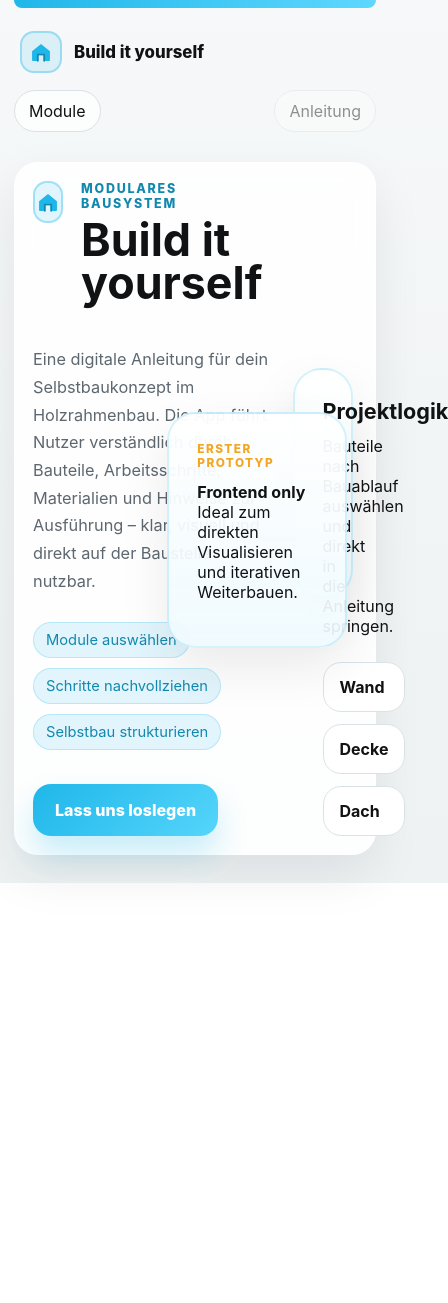
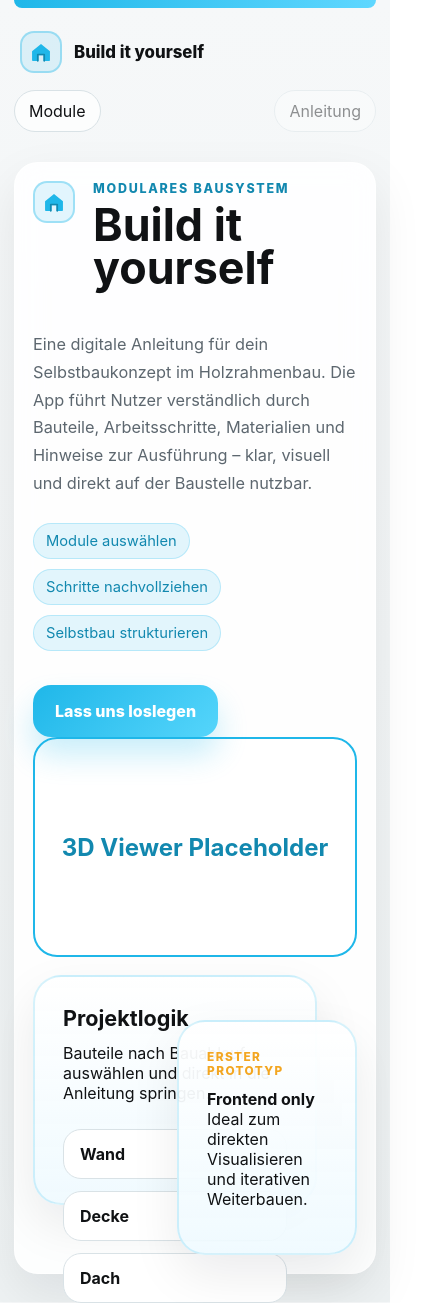
Before and after one commit to iFeelix95/build-it-yourself-app, a React (Vite) app: page / in a window 390 px wide. Shown: the whole page, 448 px wide, since content can reach past the window. Before the commit the page ends 883 px from the top, so only its background shows below. Built offline with nearby package versions, Linux system fonts and the light colour scheme.

Commit message:
stable before codex change

```diff
--- a/package.json
+++ b/package.json
@@ -9,8 +9,11 @@
     "preview": "vite preview"
   },
   "dependencies": {
+    "@react-three/drei": "^10.7.7",
+    "@react-three/fiber": "^9.5.0",
     "react": "^18.3.1",
-    "react-dom": "^18.3.1"
+    "react-dom": "^18.3.1",
+    "three": "^0.183.2"
   },
   "devDependencies": {
     "@vitejs/plugin-react": "^5.1.4",
--- a/src/App.jsx
+++ b/src/App.jsx
@@ -1,4 +1,6 @@
+
 import { useMemo, useState } from 'react'
+import ModelViewer from './components/ModelViewer'
 
 const modules = [
   {
@@ -222,6 +224,7 @@ function LandingPage({ onStart }) {
           <button className="primary-btn" onClick={onStart}>
             Lass uns loslegen
           </button>
+          <ModelViewer />
         </div>
         <div className="hero-visual">
           <div className="mock-card floating-card main-panel">
@@ -264,6 +267,7 @@ function MenuPage({ onOpenModule }) {
             <h3>{category}</h3>
             <span>{items.length} Modul{items.length > 1 ? 'e' : ''}</span>
           </div>
+          <div style={{ display: 'grid', gridTemplateColumns: '1fr 1fr', gap: '40px', alignItems: 'start' }}>
           <div className="module-grid">
             {items.map((module) => (
               <button
@@ -290,6 +294,7 @@ function MenuPage({ onOpenModule }) {
               </button>
             ))}
           </div>
+        </div>
         </div>
       ))}
     </section>
--- /dev/null
+++ b/src/components/ModelViewer.jsx
@@ -0,0 +1,20 @@
+export default function ModelViewer() {
+  return (
+    <div
+      style={{
+        width: '100%',
+        height: '220px',
+        background: '#ffffff',
+        border: '2px solid #1fb7e9',
+        borderRadius: '24px',
+        display: 'grid',
+        placeItems: 'center',
+        color: '#1288af',
+        fontWeight: '700',
+        fontSize: '24px',
+      }}
+    >
+      3D Viewer Placeholder
+    </div>
+  )
+}
--- a/src/styles.css
+++ b/src/styles.css
@@ -8,15 +8,34 @@
   --accent-dark: #1288af;
   --warm: #f3a621;
   --shadow: 0 20px 50px rgba(16, 18, 20, 0.08);
-  font-family: Inter, ui-sans-serif, system-ui, -apple-system, BlinkMacSystemFont, "Segoe UI", sans-serif;
+  font-family: Inter, ui-sans-serif, system-ui, -apple-system, BlinkMacSystemFont,
+    'Segoe UI', sans-serif;
   color: var(--text);
   background: linear-gradient(180deg, #f6f8f9 0%, #eef2f3 100%);
 }
 
-* { box-sizing: border-box; }
-html, body, #root { margin: 0; min-height: 100%; }
-body { min-height: 100vh; }
-button { font: inherit; }
+* {
+  box-sizing: border-box;
+}
+
+html,
+body,
+#root {
+  margin: 0;
+  min-height: 100%;
+}
+
+body {
+  min-height: 100vh;
+}
+
+button {
+  font: inherit;
+}
+
+img {
+  max-width: 100%;
+}
 
 .app-shell {
   min-height: 100vh;
@@ -60,6 +79,7 @@ button { font: inherit; }
   place-items: center;
   background: rgba(31, 183, 233, 0.12);
   border: 2px solid rgba(31, 183, 233, 0.35);
+  flex-shrink: 0;
 }
 
 .house-logo {
@@ -83,11 +103,17 @@ button { font: inherit; }
 
 .text-btn {
   border: 1px solid var(--line);
-  background: rgba(255,255,255,0.72);
+  background: rgba(255, 255, 255, 0.72);
   color: var(--text);
   padding: 10px 14px;
   border-radius: 999px;
   cursor: pointer;
+  transition: background 0.18s ease, transform 0.18s ease;
+}
+
+.text-btn:hover:not(:disabled) {
+  background: rgba(255, 255, 255, 0.95);
+  transform: translateY(-1px);
 }
 
 .text-btn:disabled {
@@ -107,9 +133,9 @@ button { font: inherit; }
 .step-card,
 .module-card,
 .placeholder-page {
-  background: rgba(255,255,255,0.88);
+  background: rgba(255, 255, 255, 0.88);
   backdrop-filter: blur(14px);
-  border: 1px solid rgba(255,255,255,0.7);
+  border: 1px solid rgba(255, 255, 255, 0.7);
   box-shadow: var(--shadow);
 }
 
@@ -139,11 +165,35 @@ button { font: inherit; }
   font-weight: 800;
 }
 
-h1, h2, h3, h4, p { margin-top: 0; }
-h1 { font-size: clamp(2.8rem, 6vw, 5.2rem); line-height: 0.95; margin-bottom: 18px; }
-h2 { font-size: clamp(2rem, 4vw, 3.3rem); line-height: 1; margin-bottom: 14px; }
-h3 { font-size: 1.35rem; margin-bottom: 12px; }
-h4 { font-size: 1.15rem; margin-bottom: 10px; }
+h1,
+h2,
+h3,
+h4,
+p {
+  margin-top: 0;
+}
+
+h1 {
+  font-size: clamp(2.8rem, 6vw, 5.2rem);
+  line-height: 0.95;
+  margin-bottom: 18px;
+}
+
+h2 {
+  font-size: clamp(2rem, 4vw, 3.3rem);
+  line-height: 1;
+  margin-bottom: 14px;
+}
+
+h3 {
+  font-size: 1.35rem;
+  margin-bottom: 12px;
+}
+
+h4 {
+  font-size: 1.15rem;
+  margin-bottom: 10px;
+}
 
 .lead,
 .section-copy,
@@ -194,6 +244,12 @@ h4 { font-size: 1.15rem; margin-bottom: 10px; }
   font-weight: 800;
   cursor: pointer;
   box-shadow: 0 18px 30px rgba(31, 183, 233, 0.24);
+  transition: transform 0.18s ease, box-shadow 0.18s ease;
+}
+
+.primary-btn:hover {
+  transform: translateY(-2px);
+  box-shadow: 0 22px 34px rgba(31, 183, 233, 0.28);
 }
 
 .hero-visual {
@@ -205,7 +261,11 @@ h4 { font-size: 1.15rem; margin-bottom: 10px; }
   position: absolute;
   border-radius: 28px;
   padding: 28px;
-  background: linear-gradient(180deg, rgba(255,255,255,0.96) 0%, rgba(239,250,255,0.92) 100%);
+  background: linear-gradient(
+    180deg,
+    rgba(255, 255, 255, 0.96) 0%,
+    rgba(239, 250, 255, 0.92) 100%
+  );
   border: 2px solid rgba(31, 183, 233, 0.18);
   box-shadow: var(--shadow);
 }
@@ -286,6 +346,14 @@ h4 { font-size: 1.15rem; margin-bottom: 10px; }
   padding: 22px;
   cursor: pointer;
   border: 1px solid rgba(31, 183, 233, 0.14);
+  transition: transform 0.18s ease, box-shadow 0.18s ease,
+    border-color 0.18s ease;
+}
+
+.module-card:hover {
+  transform: translateY(-3px);
+  box-shadow: 0 20px 36px rgba(15, 23, 42, 0.1);
+  border-color: rgba(31, 183, 233, 0.3);
 }
 
 .module-card--muted {
@@ -312,6 +380,7 @@ h4 { font-size: 1.15rem; margin-bottom: 10px; }
   font-weight: 800;
   cursor: pointer;
   margin-bottom: 18px;
+  padding: 0;
 }
 
 .guide-summary {
@@ -323,7 +392,7 @@ h4 { font-size: 1.15rem; margin-bottom: 10px; }
 .guide-summary div {
   padding: 18px;
   border-radius: 22px;
-  background: rgba(255,255,255,0.8);
+  background: rgba(255, 255, 255, 0.8);
   border: 1px solid rgba(31, 183, 233, 0.18);
 }
 
@@ -348,27 +417,6 @@ h4 { font-size: 1.15rem; margin-bottom: 10px; }
   padding: 24px;
 }
 
-.material-tile {
-  min-height: 112px;
-  padding: 16px;
-  border-radius: 22px;
-  border: 2px solid rgba(31, 183, 233, 0.22);
-  background: linear-gradient(180deg, rgba(255,255,255,1) 0%, rgba(240,251,255,0.9) 100%);
-}
-
-.material-key {
-  display: inline-flex;
-  width: 30px;
-  height: 30px;
-  align-items: center;
-  justify-content: center;
-  border-radius: 999px;
-  background: var(--accent);
-  color: white;
-  font-weight: 800;
-  margin-bottom: 12px;
-}
-
 .cost-card-head {
   align-items: center;
   margin-bottom: 18px;
@@ -383,7 +431,8 @@ table {
   border-collapse: collapse;
 }
 
-th, td {
+th,
+td {
   padding: 14px 12px;
   text-align: left;
   border-bottom: 1px solid var(--line);
@@ -436,7 +485,11 @@ th {
   text-align: center;
   padding: 24px;
   color: var(--muted);
-  background: linear-gradient(180deg, rgba(31, 183, 233, 0.08) 0%, rgba(255,255,255,0.45) 100%);
+  background: linear-gradient(
+    180deg,
+    rgba(31, 183, 233, 0.08) 0%,
+    rgba(255, 255, 255, 0.45) 100%
+  );
 }
 
 .play-button {
@@ -486,47 +539,6 @@ th {
   max-width: 680px;
 }
 
-@media (max-width: 1080px) {
-  .hero-card,
-  .step-card,
-  .overview-grid,
-  .section-header,
-  .guide-hero,
-  .module-grid,
-
-  .hero-card {
-    min-height: auto;
-  }
-
-  .hero-visual {
-    min-height: 360px;
-  }
-
-  .main-panel { inset: 0 80px 60px 0; }
-}
-
-@media (max-width: 760px) {
-  .app-shell { padding: 0 14px 28px; }
-  .topbar { flex-direction: column; align-items: stretch; }
-  .nav-actions { justify-content: space-between; }
-  .hero-card,
-  .overview-card,
-  .cost-card,
-  .step-card,
-  .module-card,
-  .placeholder-page { padding: 18px; border-radius: 24px; }
-  .hero-card { gap: 18px; }
-  .brand-row { align-items: flex-start; }
-  .section-header,
-  .guide-hero,
-  .cost-card-head,
-  .category-head,
-  .step-head,
-  .module-card-top { flex-direction: column; }
-  .hero-visual { min-height: 280px; }
-  .main-panel { inset: 0 40px 50px 0; }
-  .side-panel { width: 180px; }
-}
 .icon-card {
   background: #ffffff;
   border: 2px solid rgba(31, 183, 233, 0.18);
@@ -538,7 +550,8 @@ th {
   justify-content: center;
   box-shadow: 0 8px 20px rgba(15, 23, 42, 0.06);
   cursor: pointer;
-  transition: transform 0.18s ease, box-shadow 0.18s ease, border-color 0.18s ease;
+  transition: transform 0.18s ease, box-shadow 0.18s ease,
+    border-color 0.18s ease;
 }
 
 .icon-card:hover {
@@ -550,6 +563,19 @@ th {
 .icon-image {
   max-width: 90px;
   max-height: 90px;
+  object-fit: contain;
+}
+
+.tool-list {
+  display: grid;
+  grid-template-columns: repeat(auto-fit, minmax(120px, 1fr));
+  gap: 18px;
+}
+
+.material-grid {
+  display: grid;
+  grid-template-columns: repeat(auto-fit, minmax(180px, 1fr));
+  gap: 22px;
 }
 
 .material-icon-card {
@@ -564,6 +590,9 @@ th {
   box-shadow: 0 10px 24px rgba(15, 23, 42, 0.06);
   cursor: pointer;
   position: relative;
+  min-height: 180px;
+  transition: transform 0.18s ease, box-shadow 0.18s ease,
+    border-color 0.18s ease;
 }
 
 .material-icon-card:hover {
@@ -606,19 +635,6 @@ th {
 .material-G .material-icon-image {
   max-height: 185px;
 }
-.material-grid {
-  display: grid;
-  grid-template-columns: repeat(auto-fit, minmax(180px, 1fr));
-  gap: 22px;
-}
-.tool-list {
-  display: grid;
-  grid-template-columns: repeat(auto-fit, minmax(120px, 1fr));
-  gap: 18px;
-}
-.material-icon-card {
-  position: relative;
-}
 
 .material-tooltip {
   position: absolute;
@@ -654,7 +670,7 @@ th {
 }
 
 .material-tooltip::after {
-  content: "";
+  content: '';
   position: absolute;
   top: 100%;
   left: 50%;
@@ -668,6 +684,7 @@ th {
   opacity: 1;
   transform: translateX(-50%) translateY(0);
 }
+
 .cart-button {
   position: absolute;
   top: 10px;
@@ -683,7 +700,8 @@ th {
   cursor: pointer;
   font-size: 18px;
   z-index: 50;
-  transition: transform 0.18s ease, box-shadow 0.18s ease, background 0.18s ease;
+  transition: transform 0.18s ease, box-shadow 0.18s ease,
+    background 0.18s ease;
   text-decoration: none;
   color: inherit;
 }
@@ -693,3 +711,106 @@ th {
   box-shadow: 0 12px 24px rgba(15, 23, 42, 0.16);
   background: #ffffff;
 }
+
+@media (max-width: 1080px) {
+  .hero-card,
+  .overview-grid,
+  .step-card {
+    grid-template-columns: 1fr;
+  }
+
+  .section-header,
+  .guide-hero {
+    flex-direction: column;
+    align-items: flex-start;
+  }
+
+  .module-grid {
+    grid-template-columns: repeat(2, minmax(0, 1fr));
+  }
+
+  .hero-card {
+    min-height: auto;
+  }
+
+  .hero-visual {
+    min-height: 360px;
+  }
+
+  .main-panel {
+    inset: 0 80px 60px 0;
+  }
+}
+
+@media (max-width: 760px) {
+  .app-shell {
+    padding: 0 14px 28px;
+  }
+
+  .topbar {
+    flex-direction: column;
+    align-items: stretch;
+  }
+
+  .nav-actions {
+    justify-content: space-between;
+  }
+
+  .hero-card,
+  .overview-card,
+  .cost-card,
+  .step-card,
+  .module-card,
+  .placeholder-page {
+    padding: 18px;
+    border-radius: 24px;
+  }
+
+  .hero-card {
+    gap: 18px;
+  }
+
+  .brand-row {
+    align-items: flex-start;
+  }
+
+  .section-header,
+  .guide-hero,
+  .cost-card-head,
+  .category-head,
+  .step-head,
+  .module-card-top {
+    flex-direction: column;
+  }
+
+  .module-grid,
+  .overview-grid,
+  .step-card {
+    grid-template-columns: 1fr;
+  }
+
+  .hero-visual {
+    min-height: 280px;
+  }
+
+  .main-panel {
+    inset: 0 40px 50px 0;
+  }
+
+  .side-panel {
+    width: 180px;
+  }
+
+  .guide-summary {
+    grid-template-columns: 1fr;
+    width: 100%;
+  }
+
+  .material-grid {
+    grid-template-columns: repeat(auto-fit, minmax(140px, 1fr));
+  }
+
+  .material-icon-card {
+    min-height: 150px;
+  }
+}
```
Also changed, not shown: 18 other files (tests, documents, lock files or other folders).
